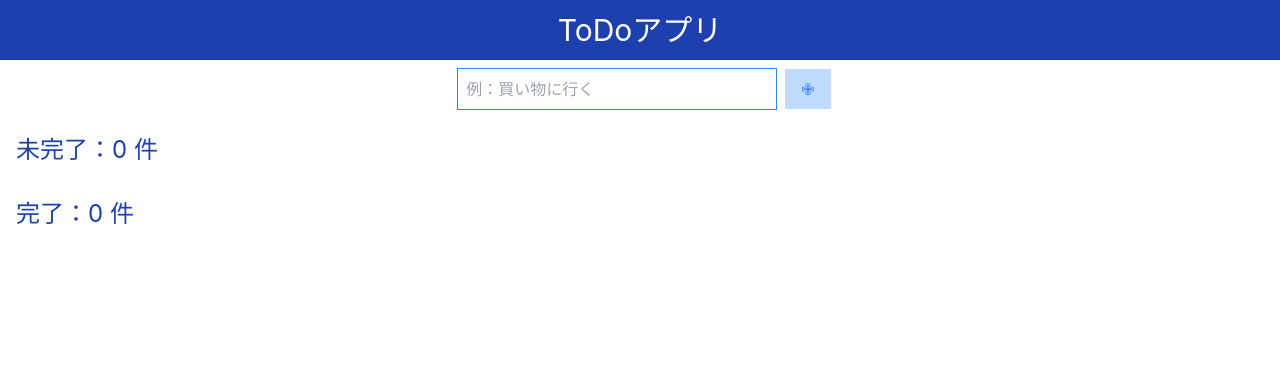
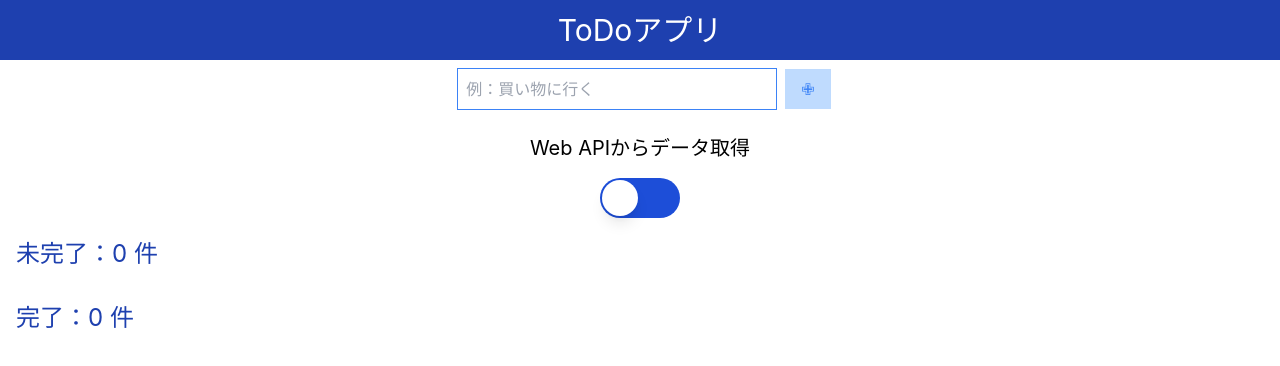
Before and after one commit to yukinkomob/react-sample-app, a React (Create React App) app: page / in a window 1280 px wide. Shown: the top 366 px of the page. Built offline with nearby package versions, Linux system fonts and the light colour scheme.

Commit message:
[mod] APIからデータ取得操作を行うためのボタンを追加

```diff
--- /dev/null
+++ b/src/components/ToggleSwitch.jsx
@@ -0,0 +1,29 @@
+import React, { useState } from 'react'
+import { Switch } from '@headlessui/react'
+import { useEffect } from 'react'
+
+export default function ToggleSwitch() {
+  const [enabled, setEnabled] = useState(false)
+
+  useEffect(() => {
+    console.log('changed : ' + enabled)
+  }, [enabled])
+
+  return (
+    <div>
+      <Switch
+        checked={enabled}
+        onChange={setEnabled}
+        className={`${enabled ? 'bg-blue-900' : 'bg-blue-700'}
+          w-20 h-10 relative inline-flex flex-shrink-0 h-[38px] w-[74px] border-2 border-transparent rounded-full cursor-pointer transition-colors ease-in-out duration-200 focus:outline-none focus-visible:ring-2  focus-visible:ring-white focus-visible:ring-opacity-75`}
+      >
+        <span className="sr-only">Use setting</span>
+        <span
+          aria-hidden="true"
+          className={`${enabled ? 'translate-x-10' : 'translate-x-0'}
+            w-9 h-9 pointer-events-none inline-block h-[34px] w-[34px] rounded-full bg-white shadow-lg transform ring-0 transition ease-in-out duration-200`}
+        />
+      </Switch>
+    </div>
+  )
+}
--- a/src/pages/Main.jsx
+++ b/src/pages/Main.jsx
@@ -4,8 +4,12 @@ import Header from '../components/Header'
 import TaskInputForm from '../components/TaskInputForm'
 import TaskList from '../components/TaskList'
 import toast, { Toaster } from 'react-hot-toast'
-import AlertDialog, { openModal, closeModal } from '../components/AlertDialog'
-import { DialogFuncs } from '../components/AlertDialog'
+import AlertDialog, {
+  openModal,
+  closeModal,
+  DialogFuncs,
+} from '../components/AlertDialog'
+import ToggleSwitch from '../components/ToggleSwitch'
 
 export const GoToFuncs = createContext()
 export const LocalStorageFuncs = createContext()
@@ -139,6 +143,10 @@ const Main = () => {
                   list={list}
                 />
               </div>
+              <div className="text-center">
+                <h2 className="text-xl p-2 m-2">Web APIからデータ取得</h2>
+                <ToggleSwitch />
+              </div>
               <div>
                 <GoToFuncs.Provider value={goToDetail}>
                   <h2 className="text-2xl m-2 p-2 text-blue-800">
```
